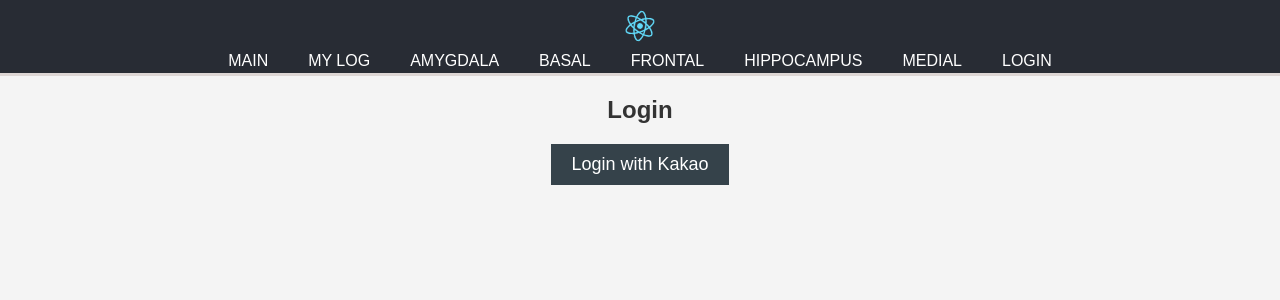
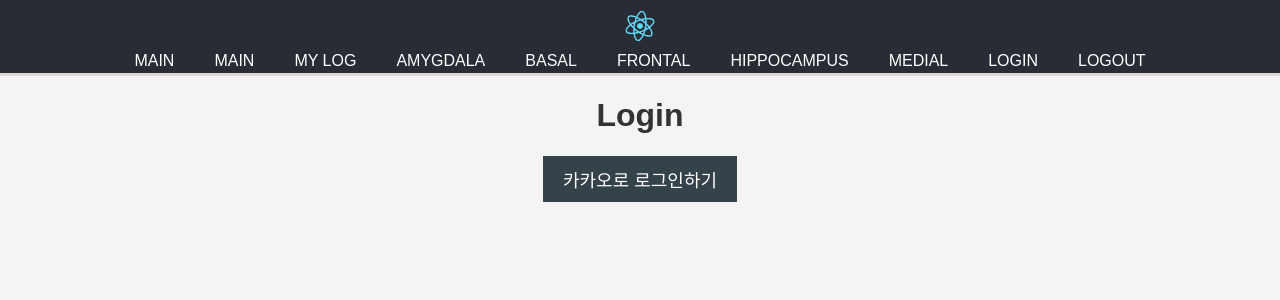
Before and after one commit to seohyj/2024-madcamp-week4-front, a React (Create React App) app in the folder my-front/: page /login in a window 1280 px wide. Shown: the top 300 px of the page. Built offline with nearby package versions, Linux system fonts and the light colour scheme.

Commit message:
두번요청 프론트에서 찾다가 졸지에 라우팅 엉켜서 그냥 카카오 로그인 로그아웃 페이지 분리해서 다시만듬

```diff
--- a/my-front/src/App.js
+++ b/my-front/src/App.js
@@ -1,3 +1,4 @@
+// src/App.js
 import React from 'react';
 import { BrowserRouter as Router, Route, Routes, Link } from 'react-router-dom';
 import Main from './pages/Main';
@@ -10,7 +11,9 @@ import Hippo from './pages/Brain/hippo';
 import Medial from './pages/Brain/medial';
 import ScrollToTop from './components/ScrollToTop';
 import './App.css';
-import Login from './Login';
+import Login from './pages/Login'; // Login 경로 수정
+import Logout from './pages/Logout'; // Logout 경로 수정
+import KakaoCallback from './KakaoCallback'; // KakaoCallback 페이지 추가
 
 const logo = '/logo192.png';
 
@@ -24,6 +27,7 @@ function App() {
           <nav>
             <ul>
               <li><Link to="/">Main</Link></li>
+              <li><Link to="/main">Main</Link></li> {/* Main 링크 추가 */}
               <li><Link to="/mylog">My Log</Link></li>
               <li><Link to="/brain/amygd">Amygdala</Link></li>
               <li><Link to="/brain/basal">Basal</Link></li>
@@ -31,12 +35,14 @@ function App() {
               <li><Link to="/brain/hippo">Hippocampus</Link></li>
               <li><Link to="/brain/medial">Medial</Link></li>
               <li><Link to="/login">Login</Link></li> {/* Login 링크 추가 */}
+              <li><Link to="/logout">Logout</Link></li> {/* Logout 링크 추가 */}
             </ul>
           </nav>
         </header>
         <main>
           <Routes>
             <Route path="/" element={<Main />} />
+            <Route path="/main" element={<Main />} /> {/* Main 라우트 추가 */}
             <Route path="/mylog" element={<MyLog />} />
             <Route path="/writediary" element={<WriteDiary />} />
             <Route path="/brain/amygd" element={<Amygd />} />
@@ -45,6 +51,8 @@ function App() {
             <Route path="/brain/hippo" element={<Hippo />} />
             <Route path="/brain/medial" element={<Medial />} />
             <Route path="/login" element={<Login />} /> {/* Login 라우트 추가 */}
+            <Route path="/logout" element={<Logout />} /> {/* Logout 라우트 추가 */}
+            <Route path="/user/kakao/callback" element={<KakaoCallback />} /> {/* KakaoCallback 라우트 추가 */}
           </Routes>
         </main>
       </div>
--- /dev/null
+++ b/my-front/src/KakaoCallback.js
@@ -0,0 +1,46 @@
+import React, { useEffect, useState } from 'react';
+import { useNavigate } from 'react-router-dom';
+
+function KakaoCallback() {
+  const navigate = useNavigate();
+  const [hasFetched, setHasFetched] = useState(false); // 상태 추가
+
+  useEffect(() => {
+    const params = new URLSearchParams(window.location.search);
+    const code = params.get('code');
+
+    if (code && !hasFetched) { // 이미 요청을 보낸 적이 있는지 확인
+      setHasFetched(true); // 요청을 보냈음을 상태에 저장
+      fetch(`http://localhost:3001/user/kakao/callback?code=${code}`, {
+        method: 'GET',
+        credentials: 'include'
+      })
+        .then(response => response.json())
+        .then(data => {
+          if (data.kakaoId) {
+            localStorage.setItem('kakaoId', data.kakaoId);
+            navigate('/main');
+          } else {
+            navigate('/login');
+          }
+        })
+        .catch(error => {
+          console.error('Error:', error);
+          navigate('/login');
+        })
+        .finally(() => {
+          window.history.replaceState({}, document.title, window.location.pathname);
+        });
+    } else {
+      navigate('/login');
+    }
+  }, [navigate, hasFetched]);
+
+  return (
+    <div className="callback-container">
+      <h2>Processing Kakao Login...</h2>
+    </div>
+  );
+}
+
+export default KakaoCallback;
--- a/my-front/src/Login.js
+++ /dev/null
@@ -1,17 +0,0 @@
-// src/Login.js
-import React from 'react';
-
-function Login() {
-  const handleKakaoLogin = () => {
-    window.location.href = 'https://kauth.kakao.com/oauth/authorize?client_id=43981b4342c384f0da37c5299cf17d88&redirect_uri=http://localhost:3000/user/kakao/callback&response_type=code';
-  };
-
-  return (
-    <div className="login-container">
-      <h2>Login</h2>
-      <button onClick={handleKakaoLogin}>Login with Kakao</button>
-    </div>
-  );
-}
-
-export default Login;
--- /dev/null
+++ b/my-front/src/pages/Login.js
@@ -0,0 +1,42 @@
+// src/pages/Login.js
+import React, { useState, useEffect } from 'react';
+import { useNavigate } from 'react-router-dom';
+
+const Login = () => {
+  const [isLoggedIn, setIsLoggedIn] = useState(!!localStorage.getItem('kakaoId'));
+  const navigate = useNavigate();
+
+  useEffect(() => {
+    const kakaoId = localStorage.getItem('kakaoId');
+    if (kakaoId) {
+      setIsLoggedIn(true);
+      navigate('/main');
+    }
+  }, [navigate]);
+
+  const handleKakaoLogin = () => {
+    const clientId = '43981b4342c384f0da37c5299cf17d88';
+    const redirectUri = 'http://localhost:3000/user/kakao/callback';
+    const kakaoAuthUrl = `https://kauth.kakao.com/oauth/authorize?client_id=${clientId}&redirect_uri=${redirectUri}&response_type=code`;
+    window.location.href = kakaoAuthUrl;
+  };
+
+  const handleLogout = () => {
+    localStorage.removeItem('kakaoId');
+    setIsLoggedIn(false);
+    navigate('/login');
+  };
+
+  return (
+    <div>
+      <h1>Login</h1>
+      {isLoggedIn ? (
+        <button onClick={handleLogout}>Logout</button>
+      ) : (
+        <button onClick={handleKakaoLogin}>카카오로 로그인하기</button>
+      )}
+    </div>
+  );
+};
+
+export default Login;
--- /dev/null
+++ b/my-front/src/pages/Logout.js
@@ -0,0 +1,22 @@
+// src/pages/Logout.js
+import React from 'react';
+import { useNavigate } from 'react-router-dom';
+
+const Logout = () => {
+  const navigate = useNavigate();
+
+  const handleLogout = () => {
+    localStorage.removeItem('kakaoId');
+    navigate('/login');
+  };
+
+  return (
+    <div>
+      <h2>로그아웃 페이지</h2>
+      <p>정말 로그아웃 하시겠습니까?</p>
+      <button onClick={handleLogout}>로그아웃</button>
+    </div>
+  );
+};
+
+export default Logout;
--- a/my-front/src/pages/Main.js
+++ b/my-front/src/pages/Main.js
@@ -1,20 +1,41 @@
-// 메인 페이지
-// 1) 뇌 UI -> 각 Brain Page
-// 2) -> My Log
-// src/Main.js
-import React from 'react';
-import { Link } from 'react-router-dom';
+// src/pages/Main.js
+import React, { useEffect, useState } from 'react';
+import { Link, useNavigate } from 'react-router-dom';
 import './Main.css'; // CSS 파일을 가져옵니다.
 
 function Main() {
+  const [kakaoId, setKakaoId] = useState(null);
+  const navigate = useNavigate();
+
+  useEffect(() => {
+    const storedKakaoId = localStorage.getItem('kakaoId');
+    if (!storedKakaoId) {
+      navigate('/login'); // 로그인되지 않은 경우 로그인 페이지로 리디렉션
+    } else {
+      setKakaoId(storedKakaoId);
+    }
+  }, [navigate]);
+
+  const handleLogout = () => {
+    localStorage.removeItem('kakaoId');
+    setKakaoId(null);
+    navigate('/login');
+  };
+
   return (
     <div className="main-container">
       <header>
         <nav>
           <ul>
-            <li>
-              <Link to="/login">Login</Link>
-            </li>
+            {kakaoId ? (
+              <li>
+                <button onClick={handleLogout}>Logout</button>
+              </li>
+            ) : (
+              <li>
+                <Link to="/login">Login</Link>
+              </li>
+            )}
           </ul>
         </nav>
       </header>
```
Also changed, not shown: 1 other file (tests, documents, lock files or other folders).
